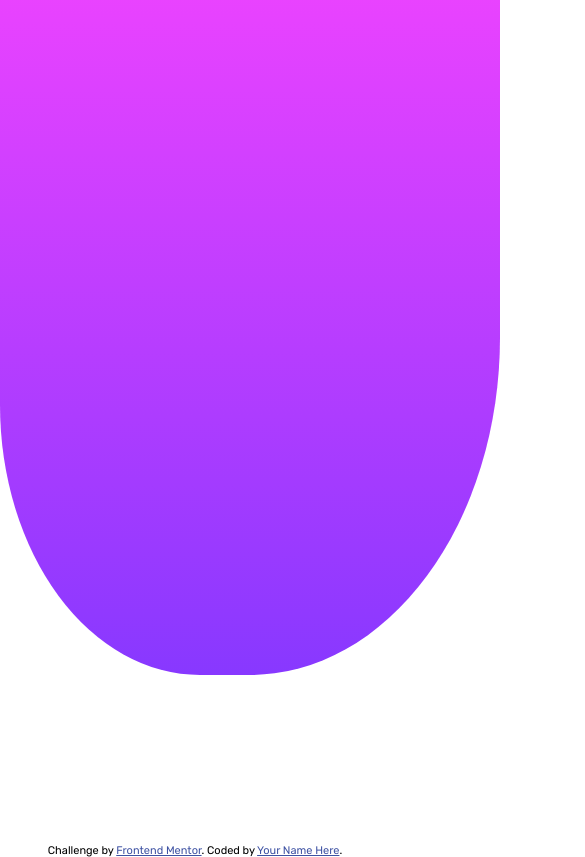
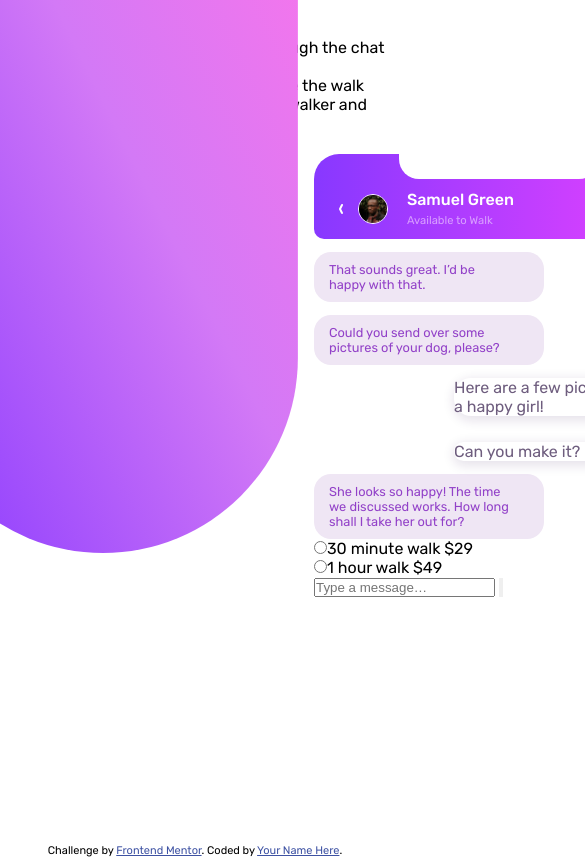
Before and after one commit to dyegohrq/chat-app-css-illustration-master, a plain HTML site: page index.html in a window 390 px wide. Shown: the top 857 px of the page, 585 px wide, since content can reach past the window. Drawn offline with Linux system fonts and the light colour scheme.

Commit message:
phone form

```diff
--- a/index.html
+++ b/index.html
@@ -19,24 +19,29 @@
 
   <div id="main">
     <div id="gradient"></div>
-    <div id="cellphone">
+    <div id="phone">
       <div class="header">
         <div id="top"></div>
-        <div id="return"></div>
-        <div id="profile"></div>
-        <p id="name">Samuel Green</p>
-        <small id="assessment">Available to Walk</small>
-        <div id="menu"></div>
+        <div id="return">
+          <img src="images/arrow-left.svg" alt="">
+        </div>
+        <div id="profile">
+          <img src="images/avatar.jpg" alt="">
+        </div>
+        <div class="status">
+          <p id="name">Samuel Green</p>
+          <small id="assessment">Available to Walk</small>
+        </div>
+        <div id="burger">
+          <img src="images/burger-menu.svg" alt="">
+        </div>
       </div>
       <div class="chat">
-        <span class="menssage-left">That sounds great. I’d be happy with that.</span>
-        <span class="menssage-left">Could you send over some pictures of your dog, please?</span>
-        <div class="menssage-right">
-
-        </div>
-        <span class="menssage-right">Here are a few pictures. She’s a happy girl!</span>
-        <span class="menssage-right">Can you make it?</span>
-        <span class="menssage-left">She looks so happy! The time we discussed works. How long shall I take her out for?</span>
+        <p class="menssage-left">That sounds great. I’d be happy with that.</p>
+        <p class="menssage-left">Could you send over some pictures of your dog, please?</p>
+        <p class="menssage-right">Here are a few pictures. She’s a happy girl!</p>
+        <p class="menssage-right">Can you make it?</p>
+        <p class="menssage-left">She looks so happy! The time we discussed works. How long shall I take her out for?</p>
         <div id="option">
           <div class="time">
             <input type="radio" name="times" id="">30 minute walk
@@ -53,7 +58,7 @@
         <input type="button" value="">
       </div>
     </div>
-    <div id="text">
+    <div id="heading">
       <h1>Simple booking</h1>
       <p>
         Stay in touch with our dog walkers through the chat interface. This makes it easy to
--- a/style/style.css
+++ b/style/style.css
@@ -19,10 +19,100 @@ body {
 }
 
 #gradient {
-    width: 500px;
-    height: 80%;
-    background: linear-gradient(to bottom, hsl(293, 100%, 63%), hsl(264, 100%, 61%));
+    width: 100%;
+    height: 100%;
+    background: url(../images/bg-top.svg) no-repeat;
+    background-size: contain;
     position: absolute;
-    z-index: 0;
-    border-radius: 0px 0px 50% 40%;
+    top: -225px;
+    left: -92px;
 }
+
+#phone {
+    width: 400px;
+    top: 139px;
+    left: 299px;
+    background: white;
+    position: absolute;
+    border-radius: 30px;
+    padding: 15px;
+}
+
+.header {
+    background: linear-gradient(to left, hsl(293, 100%, 63%), hsl(264, 100%, 61%));
+    border-radius: 25px 25px 10px 10px;
+    width: 100%;
+    height: 85px;
+}
+
+#top{
+    background: white;
+    width: 200px;
+    height: 25px;
+    margin: auto;
+    border-radius: 0px 0px 20px 20px;
+}
+
+#return {
+    display: inline;
+    float: left;
+    margin: 20px 15px 10px 25px ;
+    cursor: pointer;
+}
+
+#profile {
+    display: inline-block;
+    width: 30px;
+    height: 30px;
+    margin: 15px 15px 15px 0px;
+}
+
+#profile img {
+    width: 100%;
+    height: 100%;
+    border-radius: 50%;
+    border: 1px solid white;
+}
+
+.status {
+    display: inline-block;
+}
+
+.status #name {
+    font-weight: 500;
+    color: white;
+    font-size: 1em;
+}
+
+.status #assessment {
+    color: hsl(276, 100%, 81%);
+    font-size: .7em;
+}
+
+#burger {
+    display: inline-block;
+    float: right;
+    margin: 20px 30px 20px 20px;
+    cursor: pointer;
+}
+
+.menssage-left {
+    width: 230px;
+    font-size: .8em;
+    background:  hsl(276, 41%, 93%);
+    color: hsl(276, 55%, 52%);
+    margin-top: 13px;
+    padding: 10px 35px 10px 15px ;
+    border-radius: 17px;
+    clear: both;
+}
+
+.menssage-right {
+    background: white;
+    color: hsl(271, 15%, 43%);
+    border-radius: 17px;
+    width: 230px;
+    box-shadow: 0.0625rem 0.1875rem 0.6875rem 0.125rem rgba(52,13,88,.118);
+    float: right;
+    margin: 13px 0px 13px 0px;
+}
```
Also changed, not shown: images/arrow-footer.svg (added), images/arrow-left.svg (added), images/bg-bottom.svg (added), images/bg-top.svg (added), images/burger-menu.svg (added).
